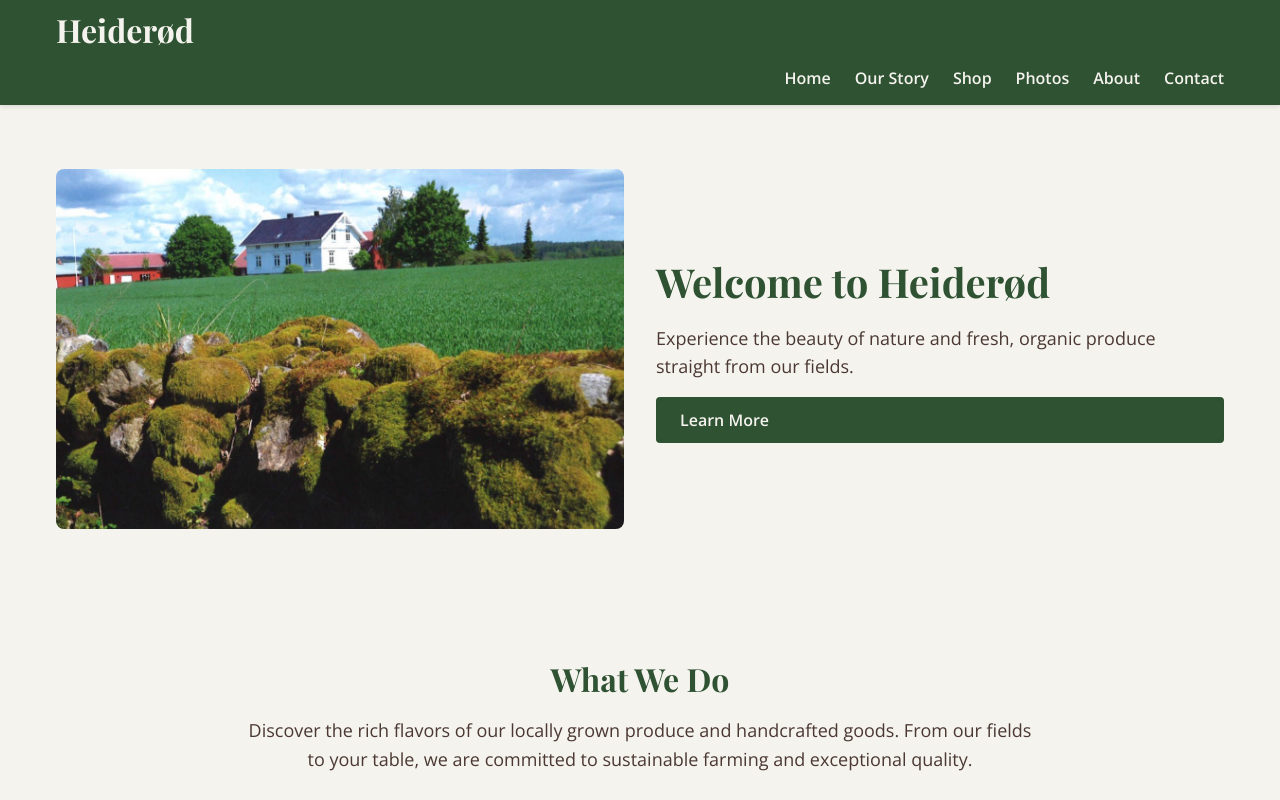
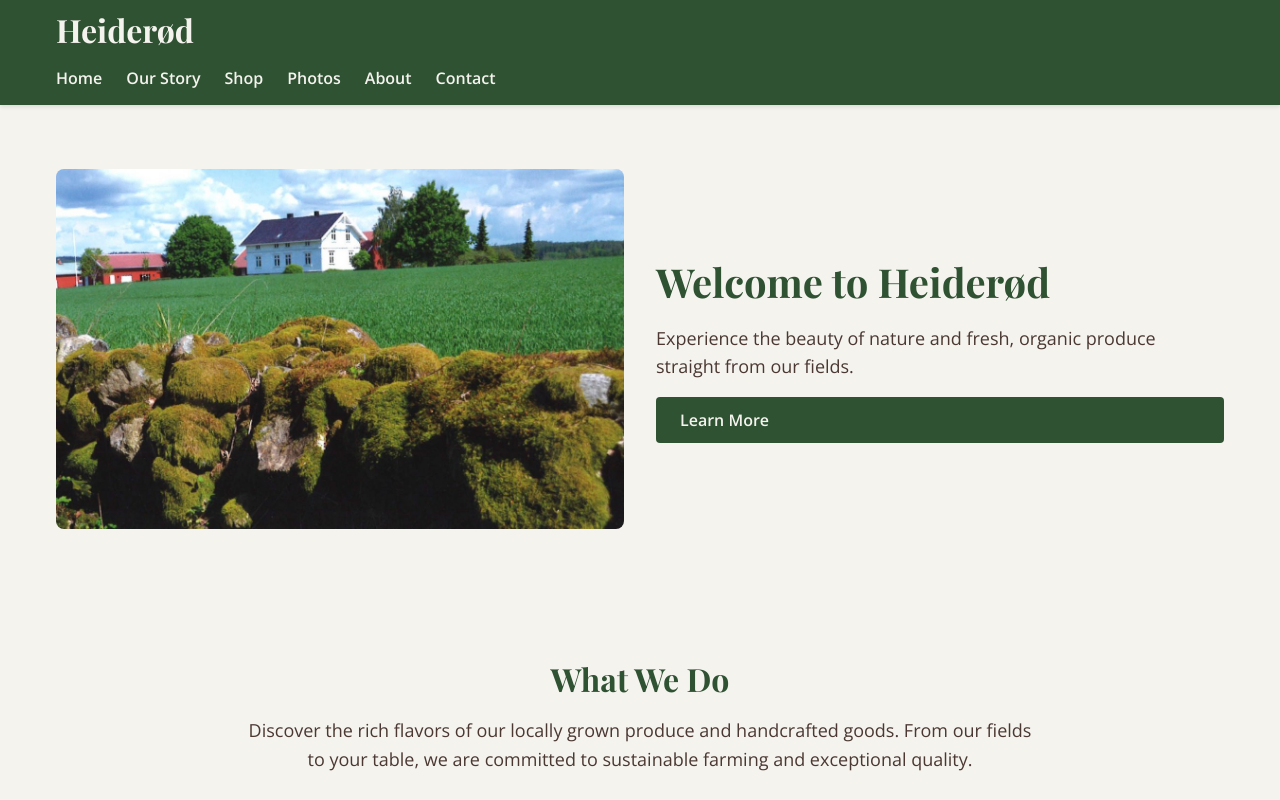
Before and after one commit to andersbekkevard/heiderod, a React (Vite) app: page / in a window 1280 px wide. Shown: the top 800 px of the page. Built offline with nearby package versions, Linux system fonts and the light colour scheme.

Commit message:
mobile responsiveness2

```diff
--- a/src/components/Header.module.css
+++ b/src/components/Header.module.css
@@ -51,7 +51,7 @@
 @media (min-width: 768px) {
 	.header .container {
 		flex-direction: row;
-		justify-content: space-between;
+		justify-content: flex-start;
 		align-items: center;
 		gap: 1.5rem;
 	}
@@ -62,7 +62,7 @@
 	}
 
 	.nav {
-		justify-content: flex-end;
+		justify-content: flex-start;
 		flex-wrap: nowrap;
 		gap: 1.5rem;
 		width: auto;
```
